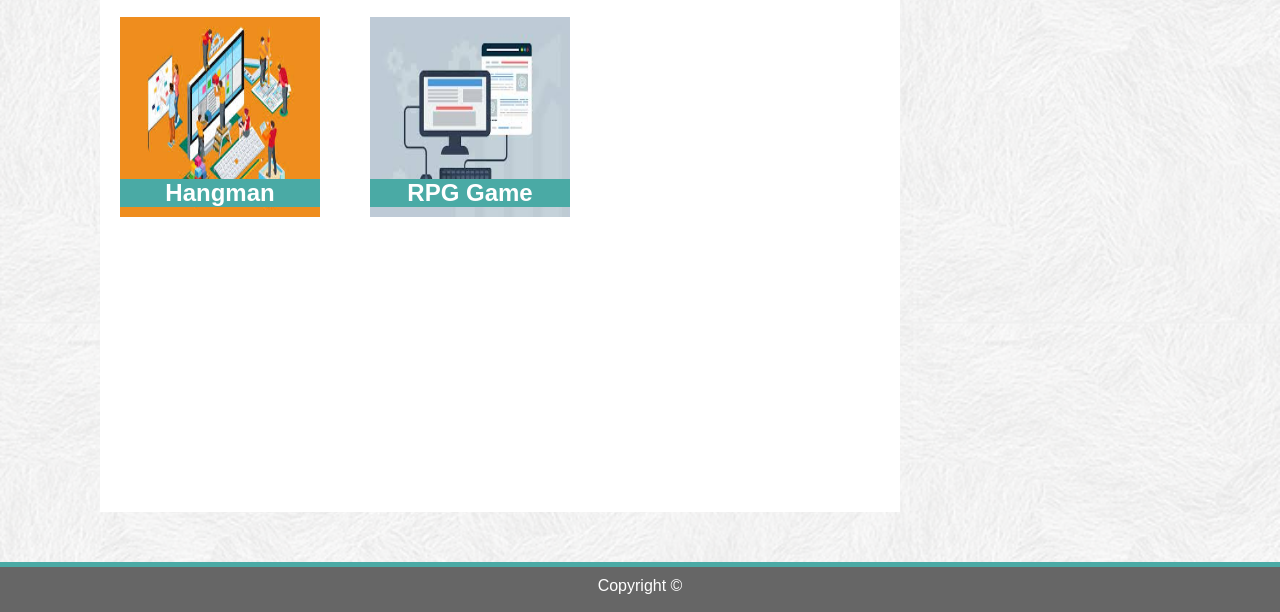
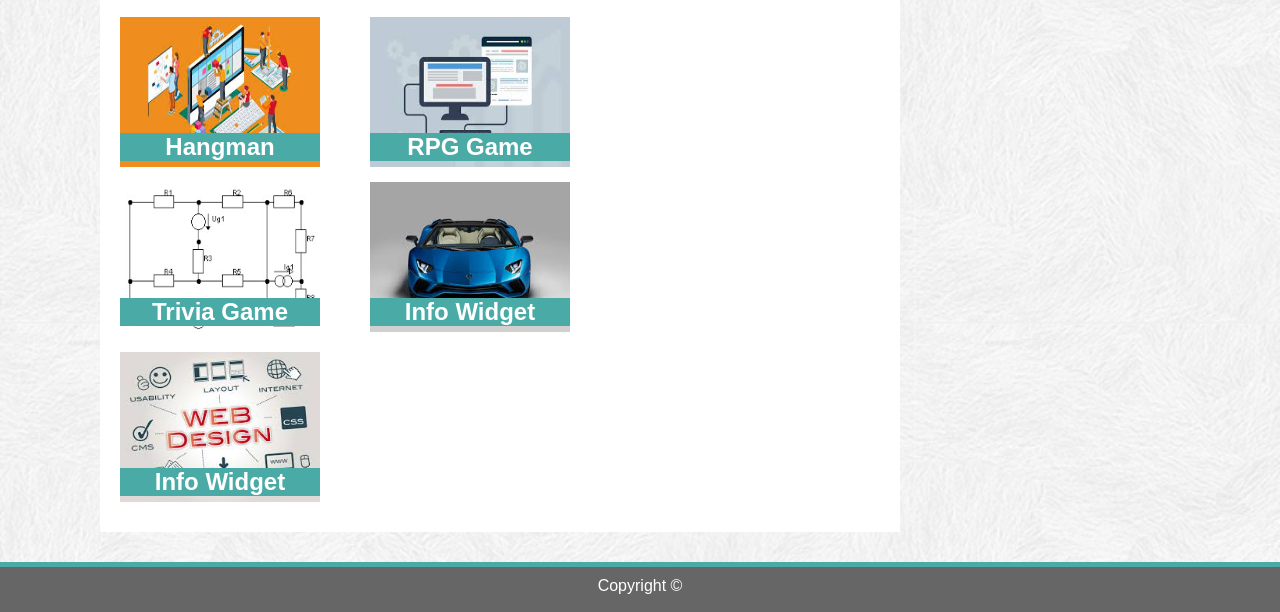
Before and after one commit to ckaoki/Basic-Portfolio, a plain HTML site: page portfolio.html in a window 1280 px wide. Shown: the part 188-800 px from the top of the page. Drawn offline with Linux system fonts and the light colour scheme.

Commit message:
Initial fully formatted pages

```diff
--- a/assets/css/style.css
+++ b/assets/css/style.css
@@ -226,7 +226,7 @@ footer p{
     top: 100px;
     left: 100px;
     width: 800px;
-    height: 600px;
+    height: 620px;
     background-color: white;
 }
 
@@ -248,13 +248,11 @@ footer p{
 
 #imgP1{
     position: absolute;
-    height: 200px;
-    width: 200px;
     margin: 20px;
 }
 
 #imgP1 img{
-    height: 200px;
+    height: 150px;
     width: 200px;
 }
 
@@ -270,14 +268,12 @@ footer p{
 
 #imgP2{
     position: absolute;
-    height: 200px;
-    width: 200px;
     margin: 20px;
     left: 250px;
 }
 
 #imgP2 img{
-    height: 200px;
+    height: 150px;
     width: 200px;
 }
 
@@ -290,3 +286,68 @@ footer p{
     text-align: center;
     width: 100%;
 }
+
+#imgP3{
+    position: absolute;
+    margin: 20px;
+    top: 250px;
+}
+
+#imgP3 img{
+    height: 150px;
+    width: 200px;
+}
+
+#imgP3 h2{
+    margin: 0;
+    position: absolute;
+    bottom: 10px;
+    color: #ffffff;
+    background-color: #4aaaa5;
+    text-align: center;
+    width: 100%;
+}
+
+#imgP4{
+    position: absolute;
+    margin: 20px;
+    left: 250px;
+    top: 250px;
+}
+
+#imgP4 img{
+    height: 150px;
+    width: 200px;
+}
+
+#imgP4 h2{
+    margin: 0;
+    position: absolute;
+    bottom: 10px;
+    color: #ffffff;
+    background-color: #4aaaa5;
+    text-align: center;
+    width: 100%;
+}
+
+#imgP5{
+    position: absolute;
+    margin: 20px;
+    left: 0px;
+    top: 420px;
+}
+
+#imgP5 img{
+    height: 150px;
+    width: 200px;
+}
+
+#imgP5 h2{
+    margin: 0;
+    position: absolute;
+    bottom: 10px;
+    color: #ffffff;
+    background-color: #4aaaa5;
+    text-align: center;
+    width: 100%;
+}
--- a/portfolio.html
+++ b/portfolio.html
@@ -26,11 +26,23 @@
                 <hr>
                 <div id="imgP1">
                     <h2>Hangman</h2>
-                        <img src="assets/images/Portfolio1.jpg" alt="Cullan's picture" >
+                        <img src="assets/images/Portfolio1.jpg" alt="Hangman" >
                 </div>
                 <div id="imgP2">
                     <h2>RPG Game</h2>
-                        <img src="assets/images/Portfolio2.jpg" alt="Cullan's picture" >
+                        <img src="assets/images/Portfolio2.jpg" alt="RPG Game" >
+                </div>
+                <div id="imgP3">
+                    <h2>Trivia Game</h2>
+                        <img src="assets/images/Portfolio3.png" alt="Trivia Game" >
+                </div>
+                <div id="imgP4">
+                        <h2>Info Widget</h2>
+                            <img src="assets/images/Portfolio4.jpg" alt="Info Widget" >
+                </div>
+                <div id="imgP5">
+                        <h2>Info Widget</h2>
+                            <img src="assets/images/Portfolio5.jpg" alt="Rock Paper Scissors" >
                 </div>
         </div>
 
```
